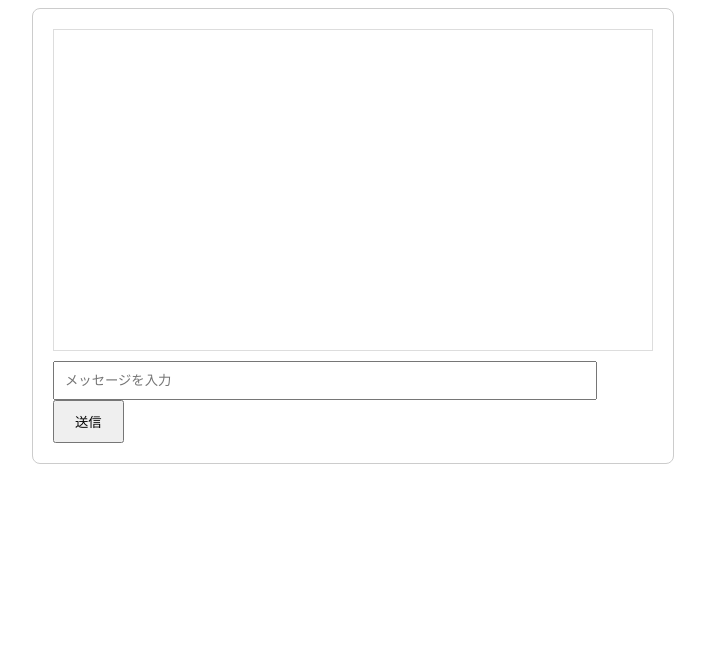
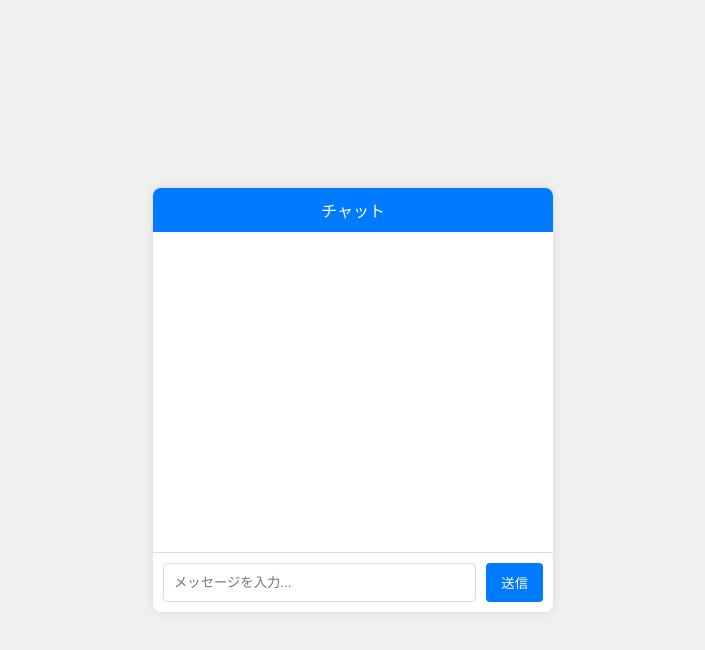
Before and after one commit to Yuta-doa/tnkcoment, a plain HTML site: page index.html in a window 1280 px wide. Shown: the whole page, without its empty margins (287-992 px from the left). Drawn offline with Linux system fonts and the light colour scheme.

Commit message:
Update index.html

```diff
--- a/index.html
+++ b/index.html
@@ -3,61 +3,85 @@
 <head>
     <meta charset="UTF-8">
     <meta name="viewport" content="width=device-width, initial-scale=1.0">
-    <title>チャットアプリ</title>
+    <title>チャット欄</title>
     <style>
         body {
             font-family: Arial, sans-serif;
+            background-color: #f0f0f0;
+            display: flex;
+            justify-content: center;
+            align-items: center;
+            height: 100vh;
+            margin: 0;
         }
-
         .chat-container {
-            width: 90%;
-            max-width: 600px;
-            margin: auto;
-            padding: 20px;
-            border: 1px solid #ccc;
+            width: 400px;
+            background-color: #fff;
+            box-shadow: 0 0 10px rgba(0, 0, 0, 0.1);
             border-radius: 8px;
+            overflow: hidden;
         }
-
-        .chat-box {
+        .chat-header {
+            background-color: #007bff;
+            color: #fff;
+            padding: 10px;
+            text-align: center;
+        }
+        .chat-messages {
             height: 300px;
-            overflow-y: scroll;
+            overflow-y: auto;
+            padding: 10px;
+            border-bottom: 1px solid #ddd;
+        }
+        .chat-input {
+            display: flex;
+            padding: 10px;
+        }
+        .chat-input input {
+            flex: 1;
+            padding: 10px;
             border: 1px solid #ddd;
-            padding: 10px;
-            margin-bottom: 10px;
+            border-radius: 4px;
         }
-
-        #chat-input {
-            width: calc(100% - 80px);
-            padding: 10px;
-            margin-right: 10px;
-        }
-
-        #send-button {
-            padding: 10px 20px;
+        .chat-input button {
+            padding: 10px 15px;
+            border: none;
+            background-color: #007bff;
+            color: #fff;
+            border-radius: 4px;
+            margin-left: 10px;
+            cursor: pointer;
         }
     </style>
 </head>
 <body>
     <div class="chat-container">
-        <div class="chat-box" id="chat-box"></div>
-        <input type="text" id="chat-input" placeholder="メッセージを入力">
-        <button id="send-button">送信</button>
+        <div class="chat-header">
+            チャット
+        </div>
+        <div class="chat-messages" id="chat-messages">
+            <!-- メッセージがここに表示されます -->
+        </div>
+        <div class="chat-input">
+            <input type="text" id="chat-input" placeholder="メッセージを入力...">
+            <button onclick="sendMessage()">送信</button>
+        </div>
     </div>
+
     <script>
-        document.getElementById('send-button').addEventListener('click', function() {
-            var chatInput = document.getElementById('chat-input');
-            var chatBox = document.getElementById('chat-box');
+        function sendMessage() {
+            const input = document.getElementById('chat-input');
+            const messages = document.getElementById('chat-messages');
+            const message = input.value.trim();
 
-            var message = chatInput.value;
-            if (message.trim() !== '') {
-                var messageElement = document.createElement('div');
+            if (message) {
+                const messageElement = document.createElement('div');
                 messageElement.textContent = message;
-                chatBox.appendChild(messageElement);
-
-                chatInput.value = '';
-                chatBox.scrollTop = chatBox.scrollHeight;
+                messages.appendChild(messageElement);
+                input.value = '';
+                messages.scrollTop = messages.scrollHeight;
             }
-        });
+        }
     </script>
 </body>
 </html>
```
